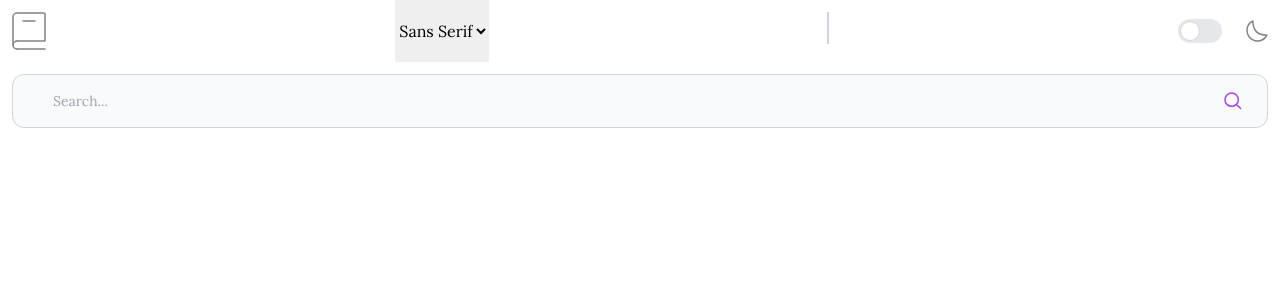
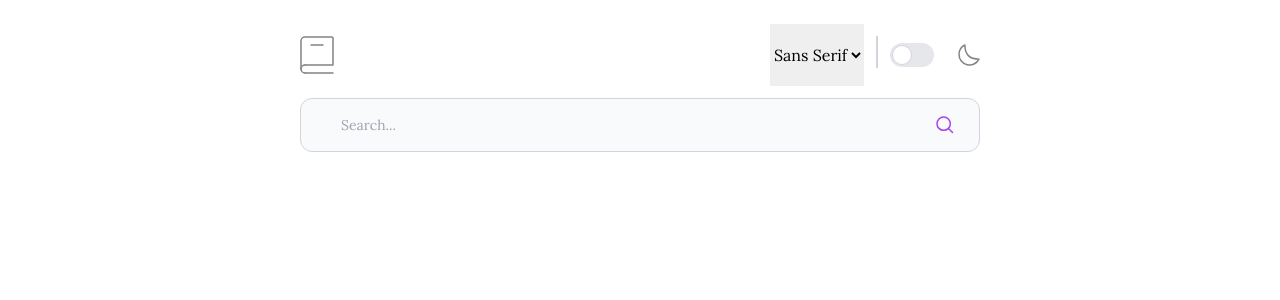
Before and after one commit to schincharauli/Dictionary-web-app---React, a React (Vite) app: page / in a window 1280 px wide. Shown: the top 300 px of the page. Built offline with nearby package versions, Linux system fonts and the light colour scheme.

Commit message:
added find function which searches for certain sound and play it

```diff
--- a/src/App.css
+++ b/src/App.css
@@ -4,6 +4,11 @@
 @import url("./fonts/inter/Inter-VariableFont_slnt\,wght.ttf");
 @import url("./fonts/inconsolata/Inconsolata-VariableFont_wdth\,wght.ttf"); */
 
+/* * {
+  margin: 0;
+  padding: 0;
+  box-sizing: border-box;
+} */
 .moon-icon-violet {
   background-image: url(../public/images/velvet-moon.svg);
 }
--- a/src/App.jsx
+++ b/src/App.jsx
@@ -50,14 +50,20 @@ function App() {
   return (
     <div
       style={{ fontFamily: selectedFont }}
-      className={`h-screen ${theme === "dark" ? "bg-dark h-auto" : ""}`}
+      className={`h-full w-full pr-3 md:pl-6 md:pr-6  xl:pl-72 xl:pr-72 xl:pt-6 ${
+        theme === "dark" ? "bg-dark " : ""
+      }`}
     >
       <nav className="flex justify-between">
         <span>
+          <a href="." onClick={() => window.location.reload()}>
             <img className="p-3" src={logo} alt="" />
+          </a>
         </span>
+
+        <div className="flex">
           <select
-          className={`text-base ${
+            className={`text-base mr-3 ${
               theme === "dark" ? "dark:bg-dark && text-white" : ""
             }`}
             value={selectedFont}
@@ -79,6 +85,7 @@ function App() {
               <span className="ml-6">{renderMoon()}</span>
             </label>
           </button>
+        </div>
       </nav>
 
       <section className="p-3">
@@ -86,6 +93,12 @@ function App() {
           <div className="relative">
             <input
               onChange={(e) => setSearchWord(e.target.value)}
+              onKeyDown={(e) => {
+                if (e.keyCode === 13) {
+                  e.preventDefault();
+                  handleSearch();
+                }
+              }}
               type="search"
               id="default-search"
               className="block w-full p-4 pl-10 text-sm text-gray-900 border border-gray-300 rounded-xl bg-gray-50 focus:ring-blue-500 focus:border-blue-500 dark:bg-gray-700 dark:border-gray-600 dark:placeholder-gray-400 dark:text-white dark:focus:ring-blue-00"
--- a/src/components/DictionaryList.jsx
+++ b/src/components/DictionaryList.jsx
@@ -8,16 +8,18 @@ const DictionaryList = ({ result }) => {
 
   function playMeaning() {
     try {
-      let audio = new Audio(phonetics[2].audio);
-      audio.play();
+      const audioComponent = phonetics.find((component) => component.audio);
+      if (audioComponent) {
+        const audio = new Audio(audioComponent.audio);
+        audio.play();
+      }
     } catch (error) {
       console.log(error);
     }
   }
-
   return (
     <>
-      <div className="ml-4 mt-6">
+      <div className="h-screen ml-4 mt-6">
         <section>
           <div className="flex justify-between ml-0 mr-4">
             <div>
@@ -42,7 +44,7 @@ const DictionaryList = ({ result }) => {
           <h3 className="text-greyTextLightMode mt-5">Meaning</h3>
           <div>
             {meanings[0].definitions.map((definition, index) => (
-              <div className="flex items-center">
+              <div className="flex items-center sm:ml-5  md:ml-6 ">
                 <div className="mt-3 mr-3 w-1 h-1 rounded-lg bg-violet"></div>
                 <p
                   className=" text-sm mt-4 w-11/12 text-textColor dark:text-white"
@@ -70,7 +72,7 @@ const DictionaryList = ({ result }) => {
           <h3 className="text-greyTextLightMode mt-5">Meaning</h3>
           <div>
             {meanings[1].definitions.map((definition, index) => (
-              <div className="flex items-center">
+              <div className="flex items-center sm:ml-5 md:ml-6 ">
                 <div className="mt-3 mr-3 w-1 h-1 rounded-lg bg-violet"></div>
                 <p
                   className=" text-sm mt-4 w-11/12 text-textColor dark:text-white"
@@ -86,7 +88,7 @@ const DictionaryList = ({ result }) => {
           </div>
         </section>
         <section className="pb-12">
-          <div className="w-11/12 h-0.5 bg-gray-200 ml-3 mr-4 rounded-lg"></div>
+          <div className="w-12/12 h-0.5 bg-gray-200 ml-3 mr-4 rounded-lg"></div>
           <h3 className="text-greyTextLightMode mt-3 underline-offset-2">
             Source
           </h3>
@@ -94,7 +96,7 @@ const DictionaryList = ({ result }) => {
             href={result.sourceUrls}
             target="_blank"
             rel="noopener noreferrer"
-            className="text-xs mt-3 dark:text-white flex "
+            className="text-xs mt-3 dark:text-white flex sm:ml-5  md:ml-6 "
           >
             {result.sourceUrls}
             <img className="ml-2" src={iconNewWindow} alt="new-window-icon" />
```
Lines whose indentation alone changed are shown as unchanged.
